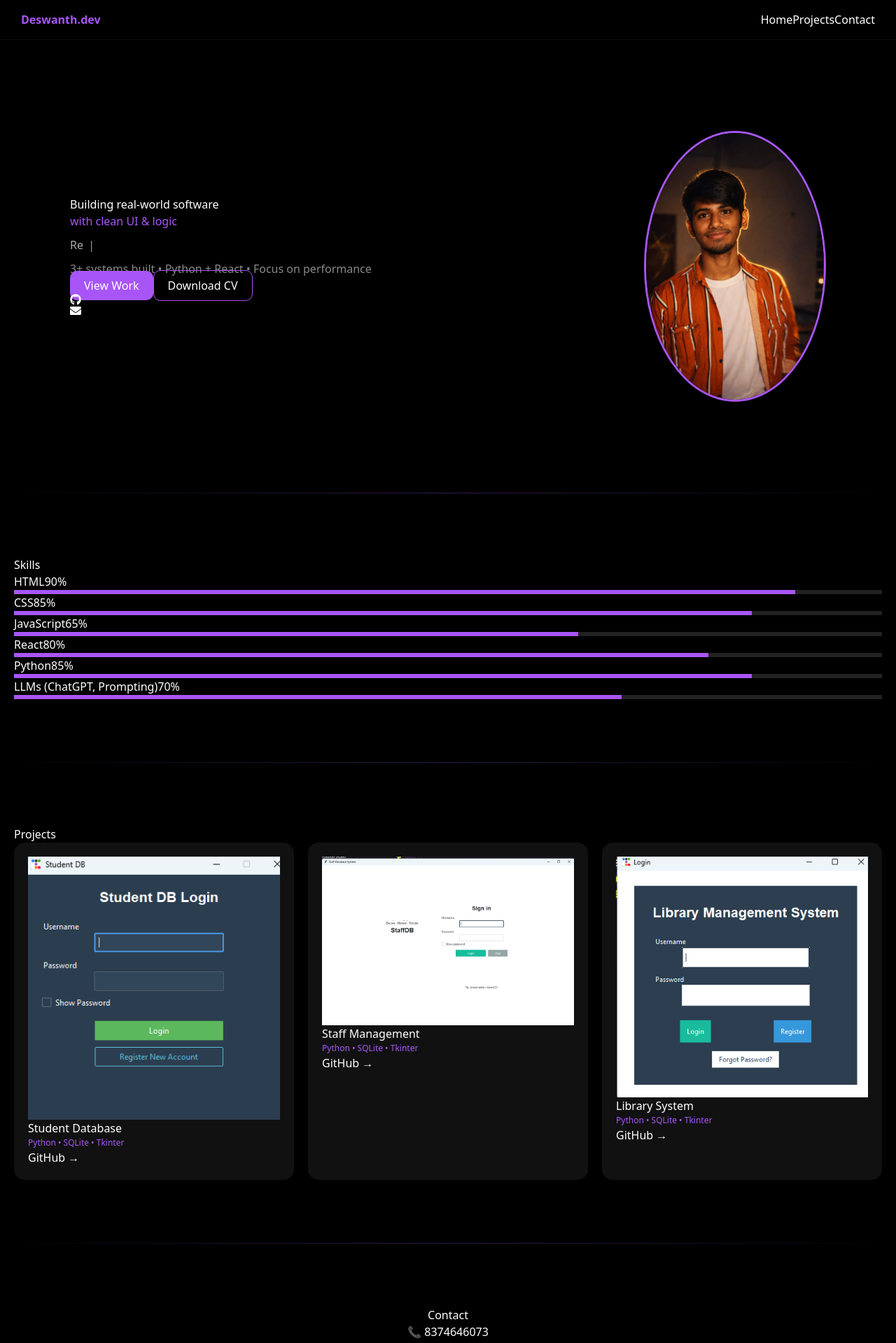
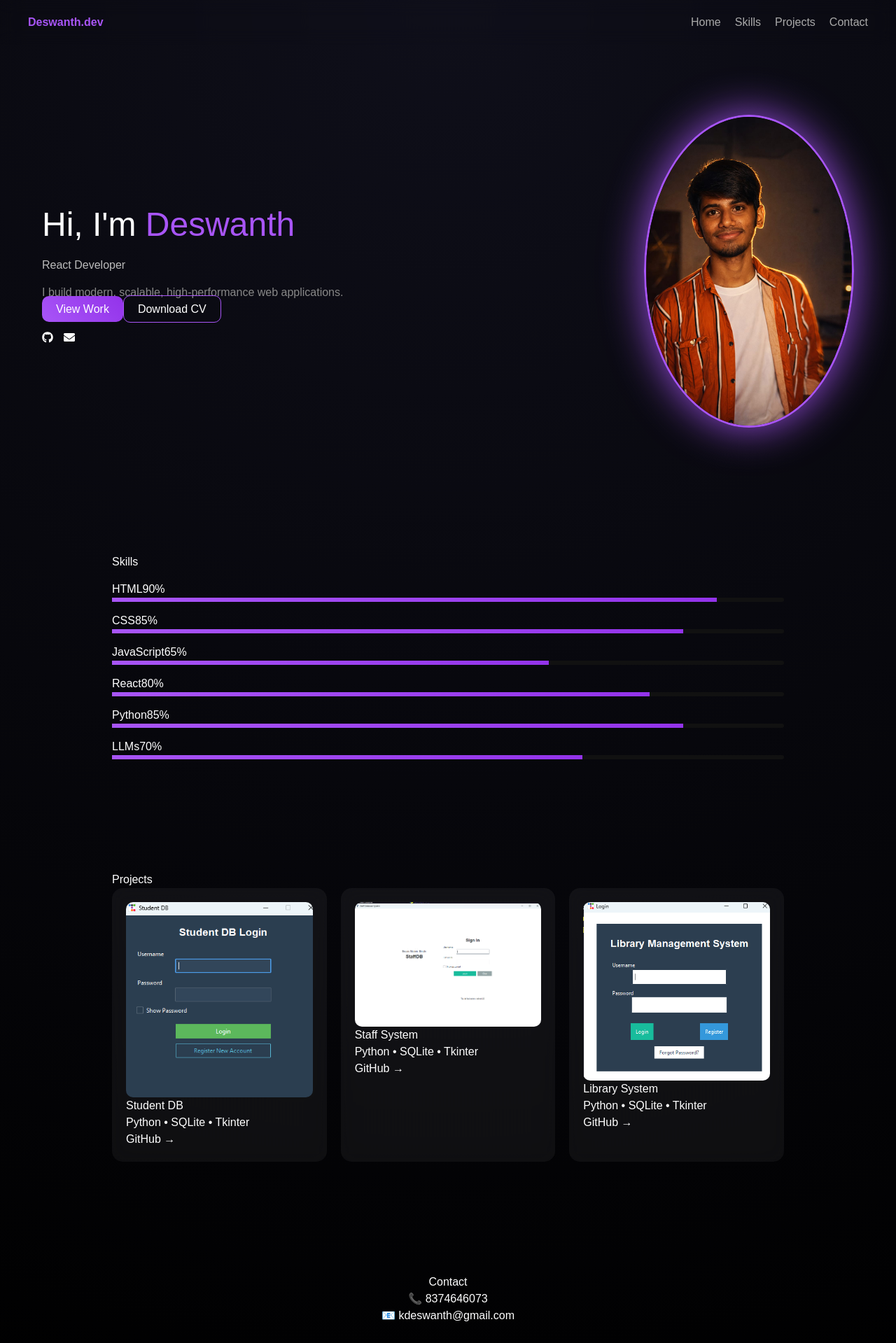
Before and after one commit to deswanth12/portfolio, a React app: page / in a window 1280 px wide. Shown: the top 1919 px of the page at 70% size. Built offline with nearby package versions, Linux system fonts and the light colour scheme; the HTML template or start-up script is replaced by a standard one.

Commit message:
premium UI upgrade

```diff
--- a/src/App.jsx
+++ b/src/App.jsx
@@ -1,4 +1,4 @@
-import { useState, useEffect } from "react";
+import { useEffect, useState } from "react";
 import { motion } from "framer-motion";
 import { useTypewriter, Cursor } from "react-simple-typewriter";
 import { FaGithub, FaEnvelope } from "react-icons/fa";
@@ -7,53 +7,33 @@ const profile = "/profile.jpeg";
 
 export default function App() {
   const [loading, setLoading] = useState(true);
-  const [scroll, setScroll] = useState(0);
 
   const [text] = useTypewriter({
-    words: ["Full Stack Developer", "React Developer", "Python Developer"],
+    words: ["Full Stack Developer", "React Developer", "Python Developer", "LLMs Explorer"],
     loop: true,
   });
 
   useEffect(() => {
-    const timer = setTimeout(() => setLoading(false), 1000);
-
-    const onScroll = () => {
-      const sc =
-        window.scrollY /
-        (document.documentElement.scrollHeight - window.innerHeight);
-      setScroll(sc);
-    };
-
-    window.addEventListener("scroll", onScroll);
-
-    return () => {
-      clearTimeout(timer);
-      window.removeEventListener("scroll", onScroll);
-    };
+    setTimeout(() => setLoading(false), 1200);
   }, []);
 
   if (loading) {
     return (
-      <div className="flex items-center justify-center h-screen bg-black">
+      <div className="loader-screen">
         <div className="loader"></div>
       </div>
     );
   }
 
   return (
-    <div className="bg-black text-white font-sans">
-
-      {/* Scroll Progress */}
-      <div
-        className="fixed top-0 left-0 h-1 bg-purple-500 z-50"
-        style={{ width: `${scroll * 100}%` }}
-      />
+    <div className="app">
 
       {/* NAVBAR */}
       <nav className="nav">
         <h1 className="logo">Deswanth.dev</h1>
         <div className="nav-links">
           <a href="#home">Home</a>
+          <a href="#skills">Skills</a>
           <a href="#projects">Projects</a>
           <a href="#contact">Contact</a>
         </div>
@@ -63,21 +43,20 @@ export default function App() {
       <section id="home" className="hero">
 
         <motion.div
+          className="hero-left"
           initial={{ opacity: 0, x: -40 }}
           animate={{ opacity: 1, x: 0 }}
         >
-          <h1 className="title">
-            Building real-world software
-            <br />
-            <span>with clean UI & logic</span>
+          <h1>
+            Hi, I'm <span>Deswanth</span>
           </h1>
 
           <p className="typing">
             {text} <Cursor />
           </p>
 
-          <p className="sub">
-            3+ systems built • Python + React • Focus on performance
+          <p className="desc">
+            I build modern, scalable, high-performance web applications.
           </p>
 
           <div className="buttons">
@@ -93,19 +72,18 @@ export default function App() {
           </div>
         </motion.div>
 
-        <motion.img
-          src={profile}
-          className="profile"
-          initial={{ scale: 0.8 }}
-          animate={{ scale: 1 }}
-        />
+        <motion.div
+          className="hero-right"
+          initial={{ opacity: 0, scale: 0.8 }}
+          animate={{ opacity: 1, scale: 1 }}
+        >
+          <img src={profile} alt="profile" />
+        </motion.div>
+
       </section>
 
-      {/* DIVIDER */}
-      <div className="divider"></div>
-
       {/* SKILLS */}
-      <section className="section">
+      <section id="skills" className="section">
         <h2>Skills</h2>
 
         {[
@@ -114,13 +92,14 @@ export default function App() {
           ["JavaScript", 65],
           ["React", 80],
           ["Python", 85],
-          ["LLMs (ChatGPT, Prompting)", 70],
+          ["LLMs", 70],
         ].map(([name, val], i) => (
           <div key={i} className="skill">
             <div className="skill-top">
               <span>{name}</span>
               <span>{val}%</span>
             </div>
+
             <div className="skill-bar">
               <motion.div
                 className="skill-fill"
@@ -132,26 +111,20 @@ export default function App() {
         ))}
       </section>
 
-      {/* DIVIDER */}
-      <div className="divider"></div>
-
       {/* PROJECTS */}
       <section id="projects" className="section">
         <h2>Projects</h2>
 
         <div className="grid">
           {[
-            ["Student Database", "/assets/student.png", "studentdatabase"],
-            ["Staff Management", "/assets/staff.png", "staffdatamanagement"],
+            ["Student DB", "/assets/student.png", "studentdatabase"],
+            ["Staff System", "/assets/staff.png", "staffdatamanagement"],
             ["Library System", "/assets/library.png", "Library-data-management-system"],
           ].map(([title, img, repo], i) => (
-            <motion.div key={i} className="card" whileHover={{ scale: 1.04 }}>
+            <motion.div key={i} className="card" whileHover={{ scale: 1.05 }}>
               <img src={img} />
               <h3>{title}</h3>
-
-              <p className="tech">
-                Python • SQLite • Tkinter
-              </p>
+              <p>Python • SQLite • Tkinter</p>
 
               <a href={`https://github.com/deswanth12/${repo}`}>
                 GitHub →
@@ -161,9 +134,6 @@ export default function App() {
         </div>
       </section>
 
-      {/* DIVIDER */}
-      <div className="divider"></div>
-
       {/* CONTACT */}
       <section id="contact" className="section center">
         <h2>Contact</h2>
@@ -171,7 +141,8 @@ export default function App() {
         <p>📧 kdeswanth@gmail.com</p>
       </section>
 
-      <footer className="footer">© 2026 Deswanth</footer>
+      <footer>© 2026 Deswanth</footer>
+
     </div>
   );
 }
--- a/src/index.css
+++ b/src/index.css
@@ -1,6 +1,13 @@
 @tailwind base;
 @tailwind components;
 @tailwind utilities;
+
+/* BACKGROUND */
+body {
+  background: radial-gradient(circle at top, #0f0f1a, #000);
+  color: white;
+  font-family: sans-serif;
+}
 
 /* NAV */
 .nav {
@@ -8,9 +15,8 @@
   top: 0;
   display: flex;
   justify-content: space-between;
-  padding: 16px 30px;
+  padding: 20px 40px;
   backdrop-filter: blur(12px);
-  border-bottom: 1px solid rgba(255,255,255,0.05);
 }
 
 .logo {
@@ -18,39 +24,54 @@
   font-weight: bold;
 }
 
+.nav-links a {
+  margin-left: 20px;
+  color: #aaa;
+}
+
+.nav-links a:hover {
+  color: white;
+}
+
 /* HERO */
 .hero {
+  max-width: 1200px;
+  margin: auto;
   display: flex;
-  flex-direction: column;
   align-items: center;
-  padding: 80px 20px;
-  text-align: center;
+  justify-content: space-between;
+  padding: 100px 20px;
 }
 
-.title span {
+.hero-left h1 {
+  font-size: 48px;
+}
+
+.hero-left span {
   color: #a855f7;
 }
 
 .typing {
+  color: #bbb;
   margin-top: 10px;
-  color: #aaa;
 }
 
-.sub {
-  margin-top: 10px;
+.desc {
+  margin-top: 15px;
   color: #888;
 }
 
-.profile {
-  width: 160px;
-  margin-top: 30px;
+/* IMAGE */
+.hero-right img {
+  width: 300px;
   border-radius: 50%;
   border: 3px solid #a855f7;
+  box-shadow: 0 0 60px rgba(168,85,247,0.9);
 }
 
 /* BUTTONS */
 .btn {
-  background: #a855f7;
+  background: linear-gradient(45deg, #a855f7, #9333ea);
   padding: 10px 20px;
   border-radius: 10px;
 }
@@ -61,59 +82,72 @@
   border-radius: 10px;
 }
 
+/* ICONS */
+.icons {
+  margin-top: 20px;
+  display: flex;
+  gap: 15px;
+}
+
 /* SECTION */
 .section {
-  padding: 60px 20px;
-}
-
-.center {
-  text-align: center;
+  max-width: 1000px;
+  margin: auto;
+  padding: 80px 20px;
 }
 
 /* SKILLS */
+.skill {
+  margin-top: 15px;
+}
+
 .skill-bar {
-  background: #222;
+  background: #111;
   height: 6px;
+  border-radius: 10px;
 }
 
 .skill-fill {
-  background: #a855f7;
   height: 6px;
+  background: linear-gradient(90deg, #a855f7, #9333ea);
 }
 
-/* GRID */
+/* PROJECTS */
 .grid {
   display: grid;
   gap: 20px;
 }
 
-/* CARD */
 .card {
-  background: #111;
+  background: rgba(255,255,255,0.05);
+  backdrop-filter: blur(12px);
   padding: 20px;
   border-radius: 15px;
   transition: 0.3s;
 }
 
 .card:hover {
-  transform: translateY(-8px) scale(1.03);
-  box-shadow: 0 0 40px rgba(168,85,247,0.9);
+  transform: translateY(-10px);
+  box-shadow: 0 0 40px rgba(168,85,247,0.8);
 }
 
-.tech {
-  color: #a855f7;
-  font-size: 12px;
+.card img {
+  border-radius: 10px;
 }
 
-/* DIVIDER */
-.divider {
-  height: 1px;
-  background: linear-gradient(to right, transparent, #a855f7, transparent);
-  opacity: 0.3;
-  margin: 30px 0;
+/* CONTACT */
+.center {
+  text-align: center;
 }
 
 /* LOADER */
+.loader-screen {
+  height: 100vh;
+  display: flex;
+  justify-content: center;
+  align-items: center;
+}
+
 .loader {
   width: 40px;
   height: 40px;
@@ -129,26 +163,24 @@
   }
 }
 
-/* FOOTER */
-.footer {
-  text-align: center;
-  padding: 20px;
-  color: gray;
+/* MOBILE */
+@media (max-width: 768px) {
+  .hero {
+    flex-direction: column;
+    text-align: center;
+  }
+
+  .hero-right img {
+    width: 200px;
+    margin-top: 30px;
+  }
+
+  .grid {
+    grid-template-columns: 1fr;
+  }
 }
 
-/* MOBILE */
 @media (min-width: 768px) {
-  .hero {
-    flex-direction: row;
-    justify-content: space-between;
-    text-align: left;
-    padding: 100px;
-  }
-
-  .profile {
-    width: 260px;
-  }
-
   .grid {
     grid-template-columns: repeat(3, 1fr);
   }
```
